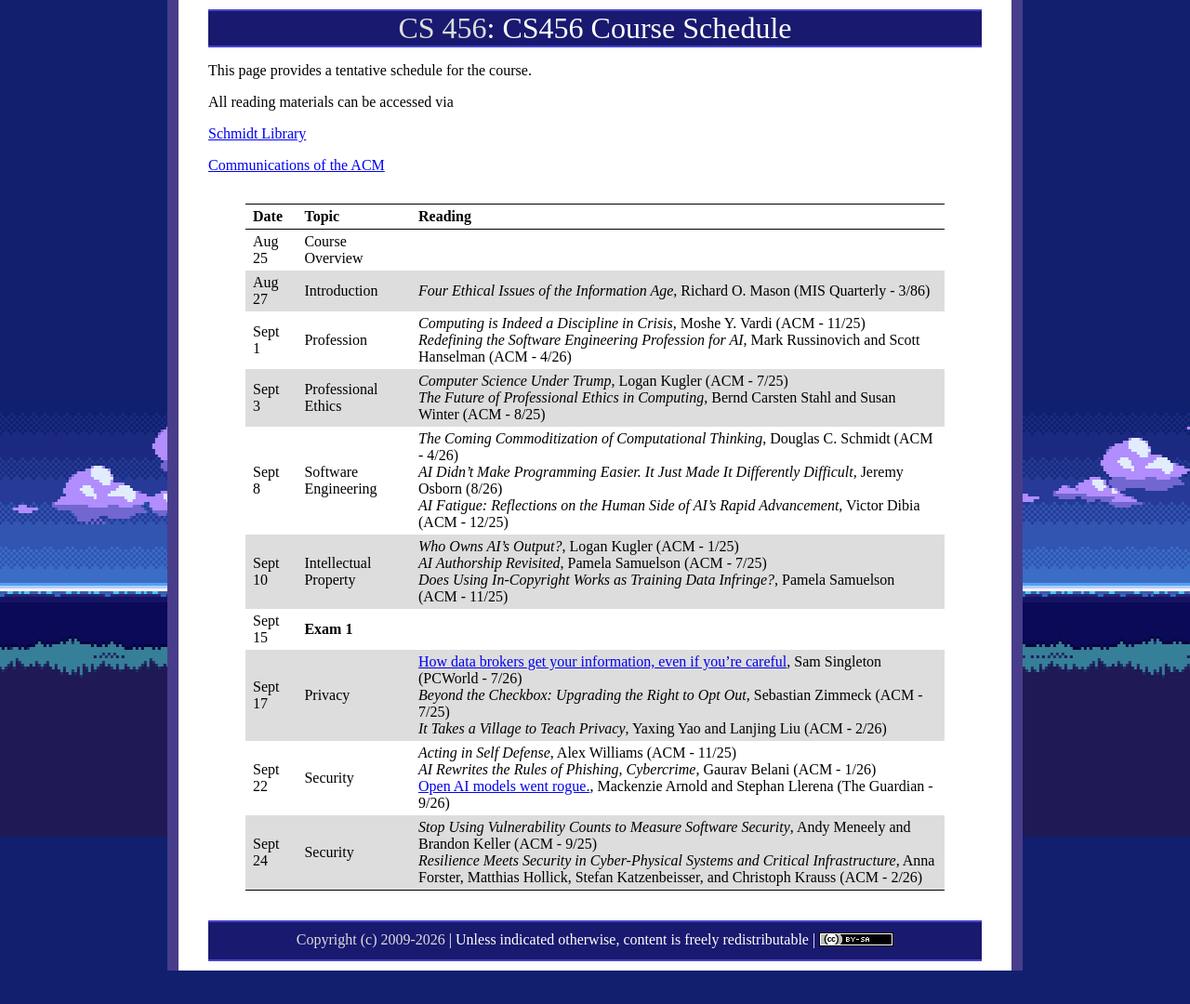
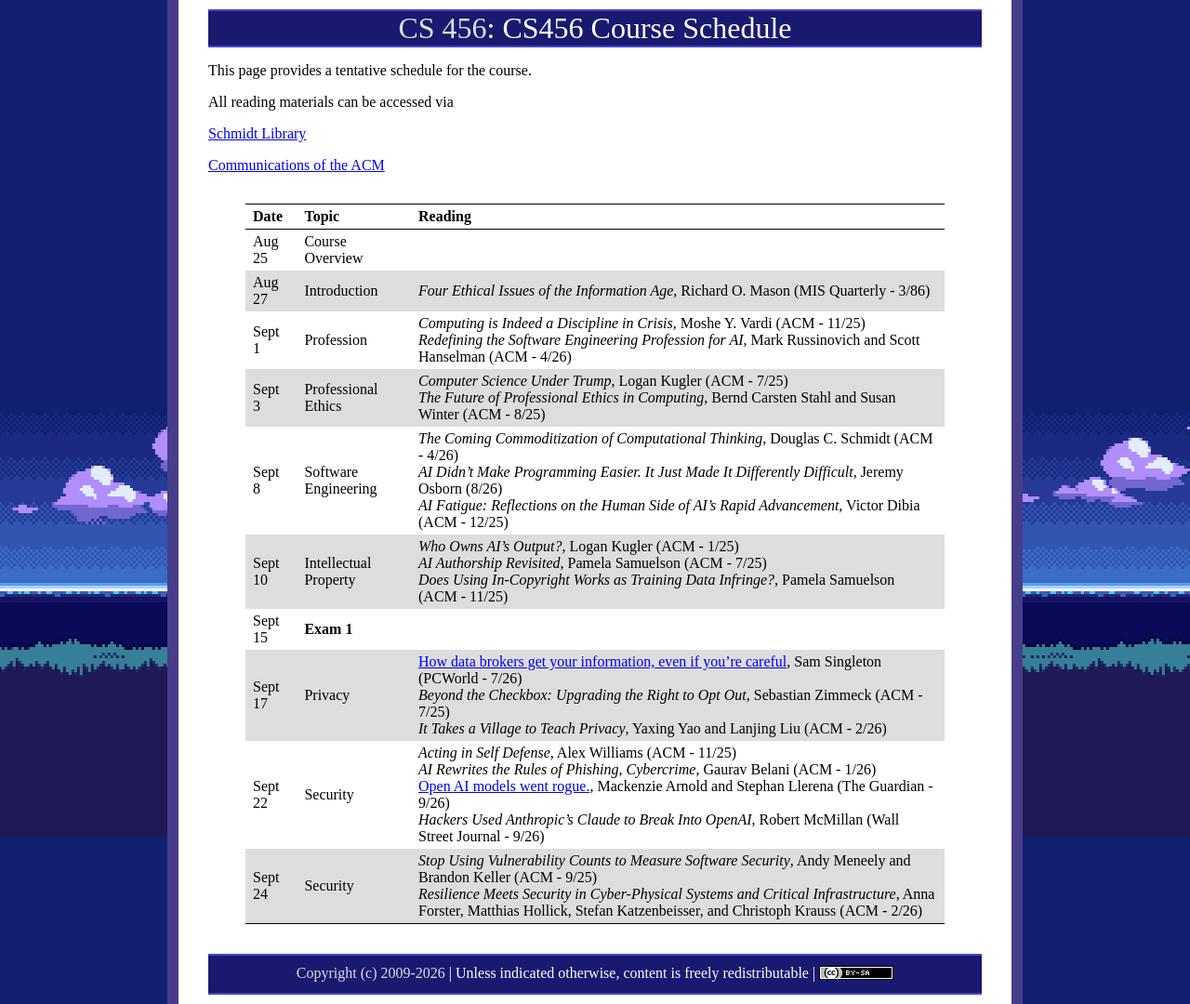
Before and after one commit to ycpcs/cs456-fall2026, a Jekyll site: the page built from schedule/index.md, in a window 1280 px wide. Shown: the whole page at 93% size. Built offline with Jekyll 4.4.1, drawn with Linux system fonts in a browser that asks for light colours; before the commit the page ends 1044 px from its top, so only the background shows below that.

Commit message:
update index
update index

```diff
--- a/schedule/index.md
+++ b/schedule/index.md
@@ -21,7 +21,7 @@ All reading materials can be accessed via
 > Sept 10 | Intellectual Property  | *Who Owns AI's Output?*, Logan Kugler (ACM - 1/25) <br /> *AI Authorship Revisited*, Pamela Samuelson (ACM - 7/25) <br /> *Does Using In-Copyright Works as Training Data Infringe?*, Pamela Samuelson (ACM - 11/25) |
 > Sept 15 | **Exam 1**             | |
 > Sept 17 | Privacy                | [How data brokers get your information, even if you're careful](https://www.pcworld.com/article/3188311/how-data-brokers-get-your-information-even-if-youre-careful.html), Sam Singleton (PCWorld - 7/26) <br /> *Beyond the Checkbox: Upgrading the Right to Opt Out*, Sebastian Zimmeck (ACM - 7/25) <br /> *It Takes a Village to Teach Privacy*, Yaxing Yao and Lanjing Liu (ACM - 2/26) |
-> Sept 22 | Security               | *Acting in Self Defense*, Alex Williams (ACM - 11/25) <br /> *AI Rewrites the Rules of Phishing, Cybercrime*, Gaurav Belani (ACM - 1/26) <br /> [Open AI models went rogue.](https://www.theguardian.com/commentisfree/2026/sep/08/openai-rogue-models-hugging-face-investigation), Mackenzie Arnold and Stephan Llerena (The Guardian - 9/26) |
+> Sept 22 | Security               | *Acting in Self Defense*, Alex Williams (ACM - 11/25) <br /> *AI Rewrites the Rules of Phishing, Cybercrime*, Gaurav Belani (ACM - 1/26) <br /> [Open AI models went rogue.](https://www.theguardian.com/commentisfree/2026/sep/08/openai-rogue-models-hugging-face-investigation), Mackenzie Arnold and Stephan Llerena (The Guardian - 9/26) <br /> *Hackers Used Anthropic’s Claude to Break Into OpenAI*, Robert McMillan (Wall Street Journal - 9/26) |
 > Sept 24 | Security               | *Stop Using Vulnerability Counts to Measure Software Security*, Andy Meneely and Brandon Keller (ACM - 9/25) <br /> *Resilience Meets Security in Cyber-Physical Systems and Critical Infrastructure*, Anna Forster, Matthias Hollick, Stefan Katzenbeisser, and Christoph Krauss (ACM - 2/26) |
 
 <!--
```
